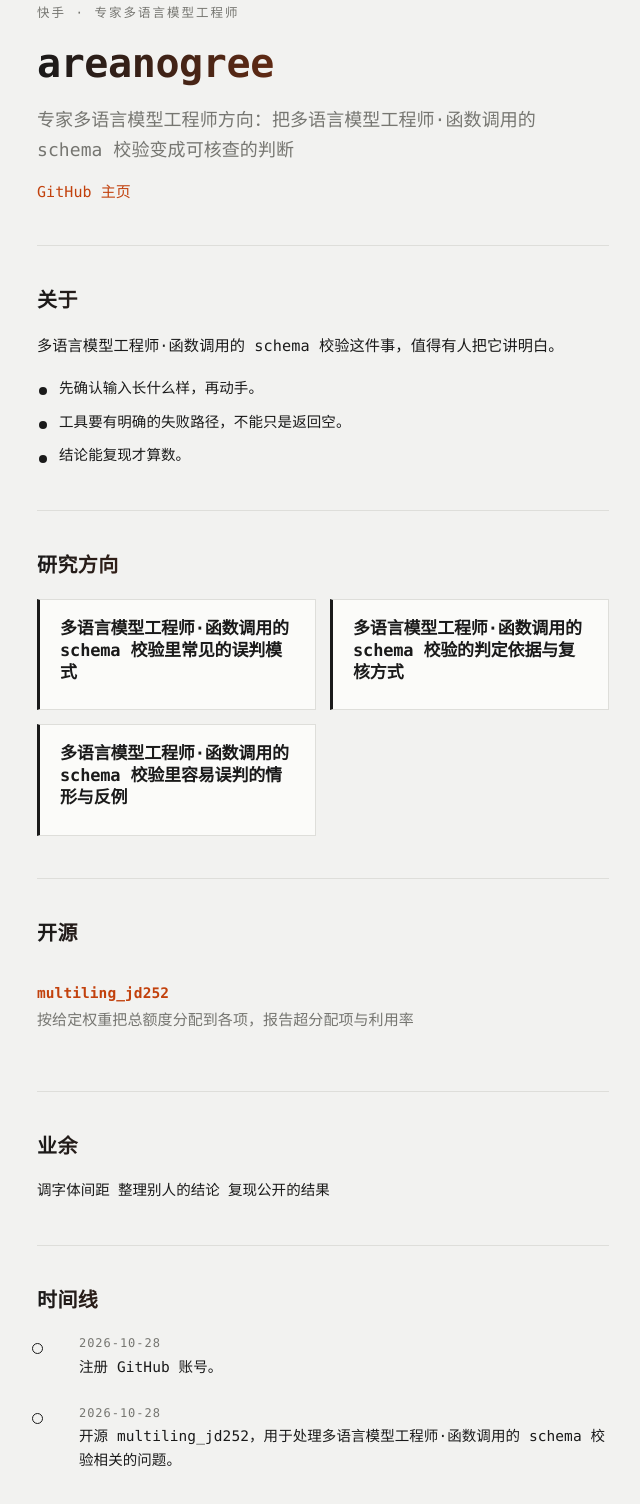
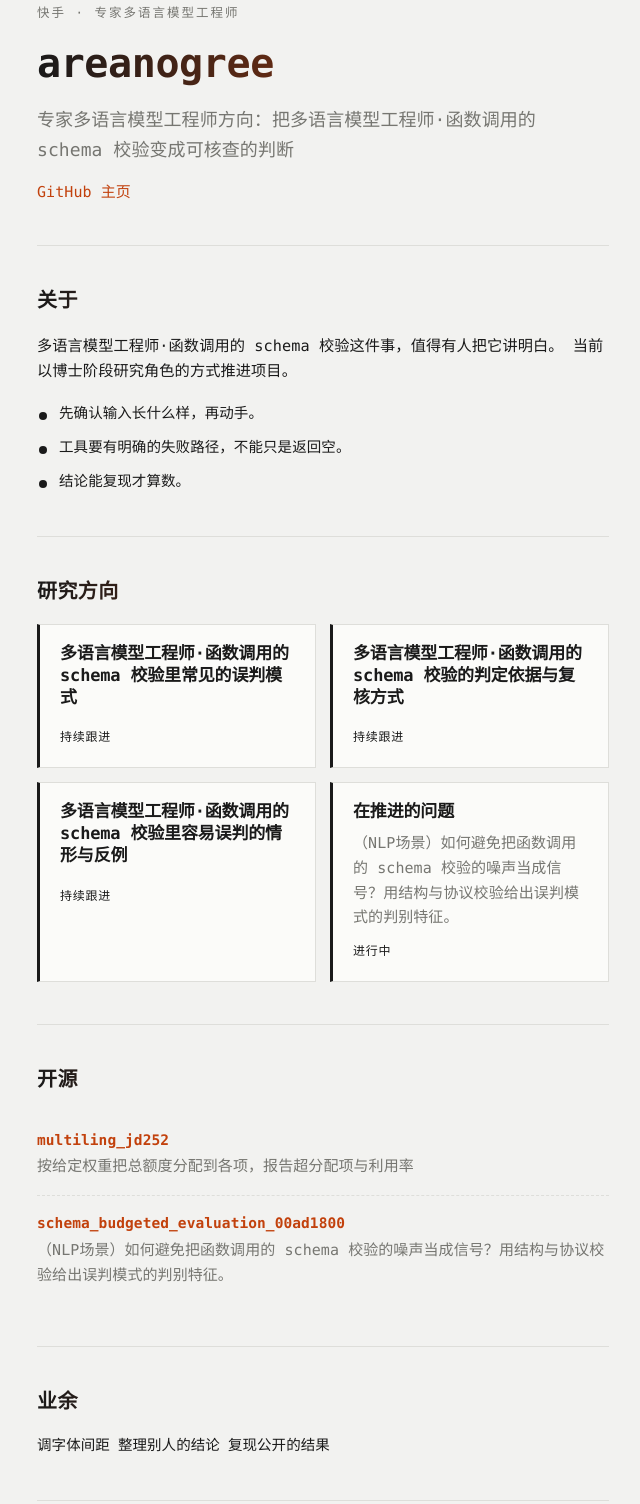
Before and after one commit to areanogree/areanogree.github.io, a plain HTML site: page index.html in a window 1280 px wide. Shown: the part 74-1578 px from the top of the page, without its empty margins (317-957 px from the left). Drawn offline with Linux system fonts and the light colour scheme.

Commit message:
docs: 更新个人站点

```diff
--- a/index.html
+++ b/index.html
@@ -76,7 +76,7 @@
 
 <section class="about" id="about">
   <h2>关于</h2>
-  <p>多语言模型工程师·函数调用的 schema 校验这件事，值得有人把它讲明白。</p>
+  <p>多语言模型工程师·函数调用的 schema 校验这件事，值得有人把它讲明白。 当前以博士阶段研究角色的方式推进项目。</p>
   <ul class="traits">
     <li>先确认输入长什么样，再动手。</li>
     <li>工具要有明确的失败路径，不能只是返回空。</li>
@@ -89,12 +89,20 @@
   <div class="grid two">
     <article class="card">
       <h3>多语言模型工程师·函数调用的 schema 校验里常见的误判模式</h3>
+      <span class="status">持续跟进</span>
     </article>
     <article class="card">
       <h3>多语言模型工程师·函数调用的 schema 校验的判定依据与复核方式</h3>
+      <span class="status">持续跟进</span>
     </article>
     <article class="card">
       <h3>多语言模型工程师·函数调用的 schema 校验里容易误判的情形与反例</h3>
+      <span class="status">持续跟进</span>
+    </article>
+    <article class="card">
+      <h3>在推进的问题</h3>
+      <p>（NLP场景）如何避免把函数调用的 schema 校验的噪声当成信号？用结构与协议校验给出误判模式的判别特征。</p>
+      <span class="status">进行中</span>
     </article>
   </div>
 </section>
@@ -104,6 +112,9 @@
   <ul class="repos">
     <li><div class="name"><a href="https://github.com/areanogree/multiling_jd252" rel="noopener">multiling_jd252</a></div>
       <div class="desc">按给定权重把总额度分配到各项，报告超分配项与利用率</div>
+    </li>
+    <li><div class="name"><a href="https://github.com/areanogree/schema_budgeted_evaluation_00ad1800" rel="noopener">schema_budgeted_evaluation_00ad1800</a></div>
+      <div class="desc">（NLP场景）如何避免把函数调用的 schema 校验的噪声当成信号？用结构与协议校验给出误判模式的判别特征。</div>
     </li>
   </ul>
 </section>
```
